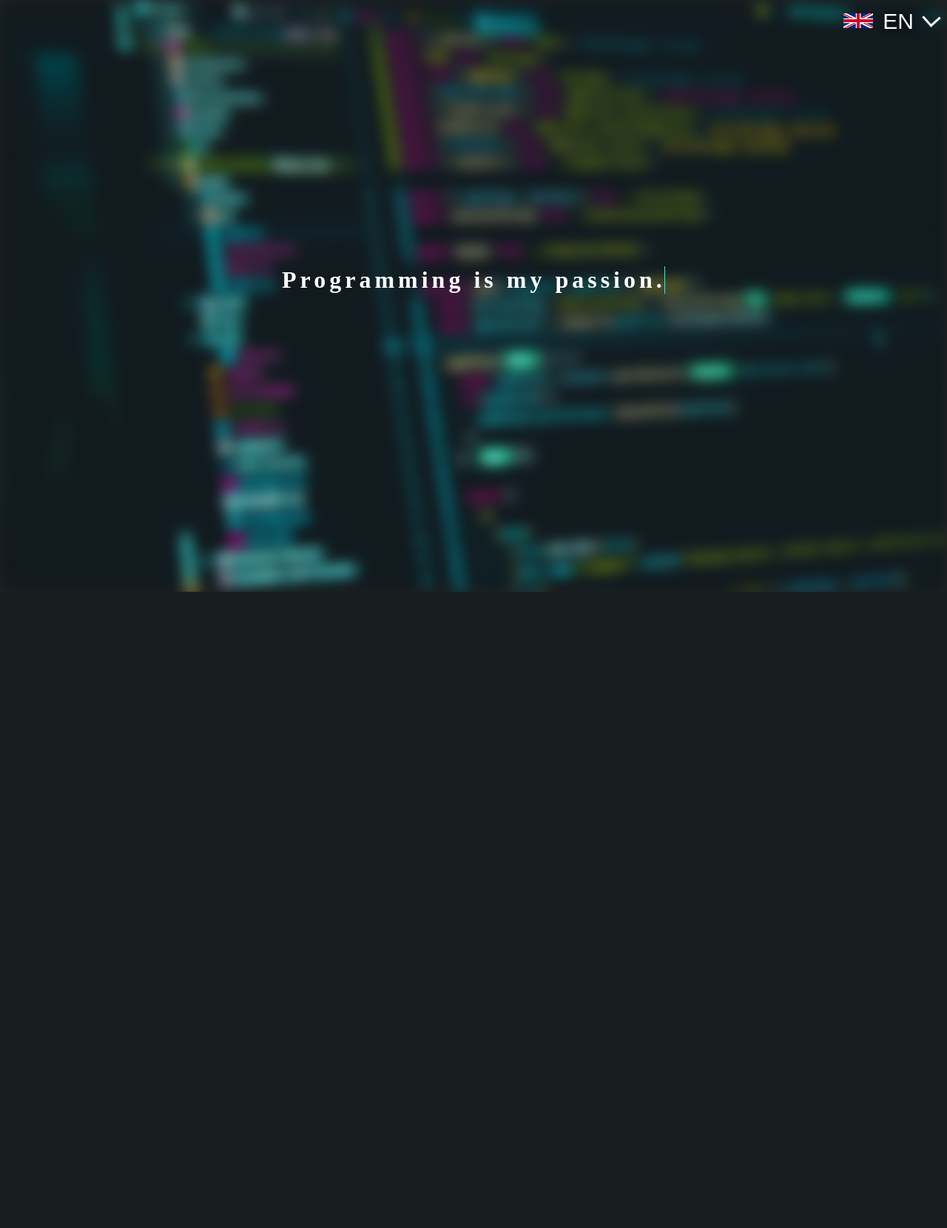
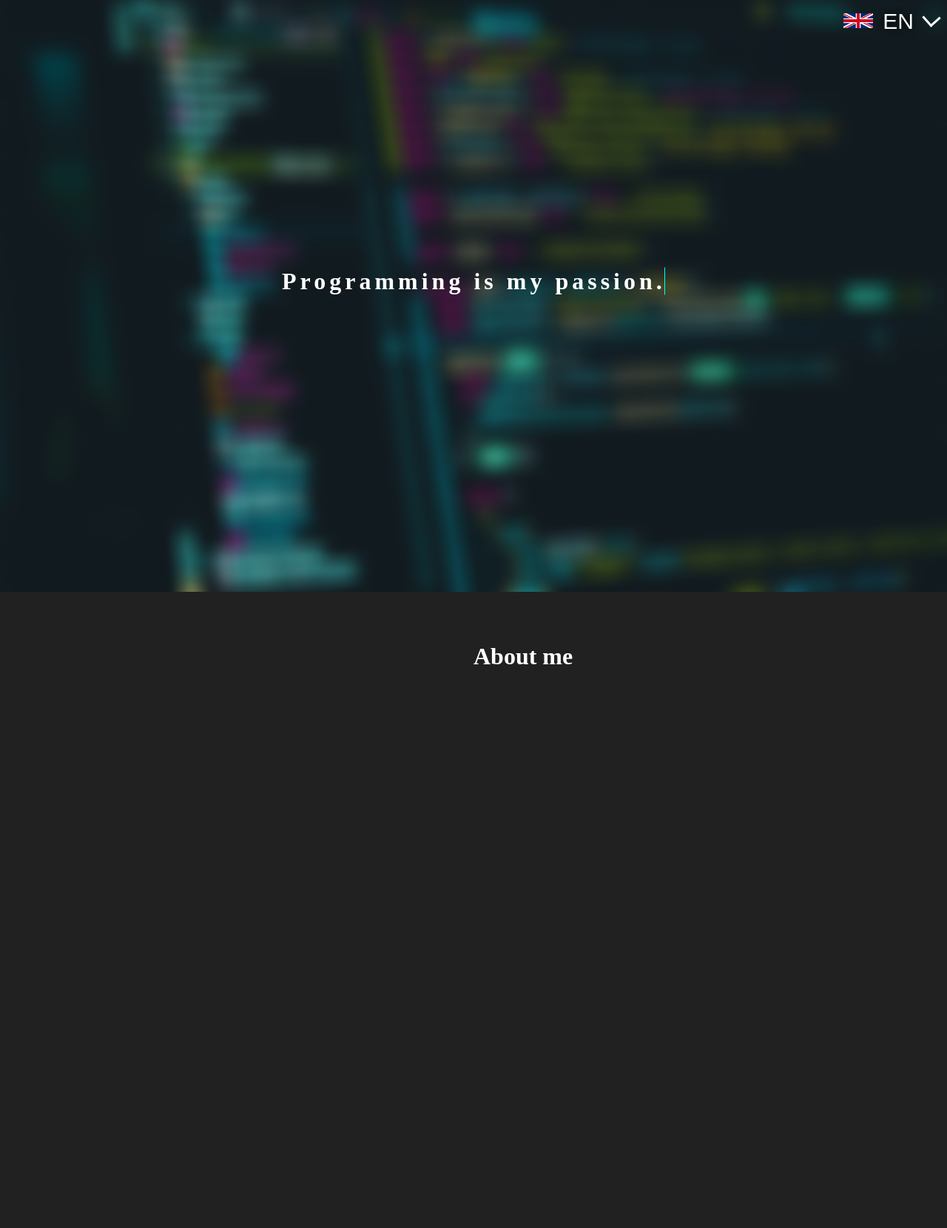
Before and after one commit to WronaDEV/wronadev.github.io, a PHP site: page / in a window 1280 px wide. Shown: the whole page at 74% size. Before the commit the page ends 800 px from the top, so only its background shows below. Run offline with PHP 8.4, Linux system fonts and the light colour scheme.

Commit message:
Adding some features

```diff
--- a/index.html
+++ b/index.html
@@ -5,27 +5,46 @@
     <meta http-equiv="X-UA-Compatible" content="IE=edge">
     <meta name="viewport" content="width=device-width, initial-scale=1.0">
     <link href="style.css" rel="stylesheet">
-    <script src="https://code.jquery.com/jquery-3.6.1.min.js"></script>
+    <link rel="stylesheet" href="https://unpkg.com/aos@next/dist/aos.css" />
     <title>MyPage</title>
 </head>
 <body>
     <div id="header">
         <div id="languages-menu" onclick="toggle()">
-            <img src="assets/united-kingdom-flag1.png" id="united-kingdom-flag">
+            <img src="assets/united-kingdom-flag.png" id="united-kingdom-flag">
             <span id="languages-menu-text">EN</span>
             <div class="arrow toggle-down"></div>
         </div>
         <div class="languages-list unshow">
             <div id="poland">
+                <img src="assets/polish-flag.png" id="polish-flag">
                 <span class="languages-list-text" id="polish-text">PL</span>
             </div>
-            <span class="languages-list-text" id="germany-text">DE</span>
+            <div id="germany">
+                <img src="assets/germany-flag.png" id="germany-flag">
+                <span class="languages-list-text" id="germany-text">DE</span>
+            </div>
         </div>
     </div>
-    <img src="assets/programming.png" id="programming-image">
+    <img src="assets/programming.png" id="programming-image"></img>
     <div class="typewriter">
         <h1>Programming is my passion.</h1>
     </div>
-<script src="script.js" type="text/javascript"></script>
+    <section id="about-me-section">
+        <h1 id="about-me-text" data-aos="fade-up">About me</h1>
+    </section>
+    <script src="https://code.jquery.com/jquery-3.6.1.min.js"></script>
+    <script src="script.js" type="text/javascript"></script>
+    <script src="https://unpkg.com/aos@next/dist/aos.js"></script>
+    <script>
+      AOS.init();
+      AOS.init({
+  offset: 120,
+  delay: 0,
+  duration: 1000,
+  easing: 'ease-out',
+  once: false,
+});
+    </script>
 </body>
 </html>
--- a/style.css
+++ b/style.css
@@ -5,6 +5,23 @@
 body {
     background-color: #212121;
     margin: 0;
+}
+
+::-webkit-scrollbar {
+    width: 5px;
+}
+
+::-webkit-scrollbar-track {
+    background-color: #212123;
+}
+
+::-webkit-scrollbar-thumb {
+    background: var(--title-color);
+    box-shadow: 0px 0px 10px 10px var(--title-color);
+}
+
+::-webkit-scrollbar-thumb:active {
+    background-color: #00e4e4;
 }
 
 #header {
@@ -106,7 +146,6 @@ body {
 
 #languages-menu::before {
     content: "";
-    position: absolute;
     top: 30px;
     background: var(--title-color);
     width: 0px;
@@ -114,7 +153,7 @@ body {
     border-radius: 100%;
     box-shadow: 0px 0px 0px 0px var(--title-color);
     box-shadow: 0px 0px 100px 30px var(--title-color);
-    left: 50%;
+    margin-left: 50%;
     opacity: 0%;
     transition: all 1s;
     z-index: -1;
@@ -125,30 +164,47 @@ body {
 }
 
 .typewriter h1 {
-    margin: auto;
-    width: 50%;
+    position: absolute;
+    left: 50%;
+    right: 50%;
     overflow: hidden;
     width: 517px;
+    margin-top: 40vh;
     border-right: 1px solid var(--title-color);
-    margin-top: 300px;
     color: white;
-    font: monospace;
     white-space: nowrap;
     letter-spacing: 5px;
     animation:
         typing 3s steps(40, end),
         blink-caret 1s step-end infinite;
+    z-index: -1;
+    transform: translate(-50%, -50%);
 }
 
 #programming-image {
     position: absolute;
     width: 100%;
     height: 100vh;
-    border-radius: 10px;
-    top: 0px;
-    filter: blur(10px);
-    z-index: -2;
+    margin-top: -60px;
+    z-index: -1;
 }
+
+#about-me-section {
+    width: 100%;
+    height: 100vh;
+    margin-top: 100vh;
+}
+
+#about-me-text {
+    position: absolute;
+    color: white;
+    left: 50%;
+    right: 50%;
+    font-size: 2em;
+    white-space: nowrap;
+    transform: translate(-50%, -50%);
+}
+
 
 @keyframes typing {
     from { width: 0 }
```
Also changed, not shown: other parts of style.css (+32 -15 lines), assets/germany-flag.png (added), assets/polish-flag.png (added), assets/programming.png, assets/united-kingdom-flag.png (renamed from assets/united-kingdom-flag1.png).
